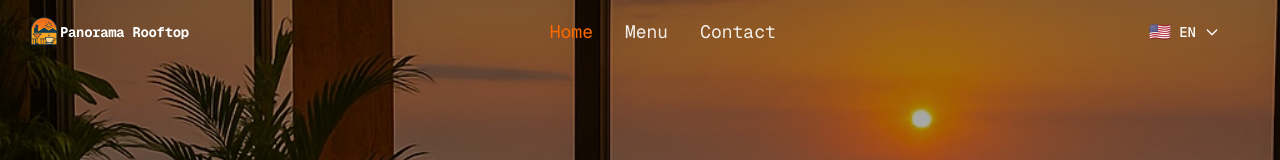
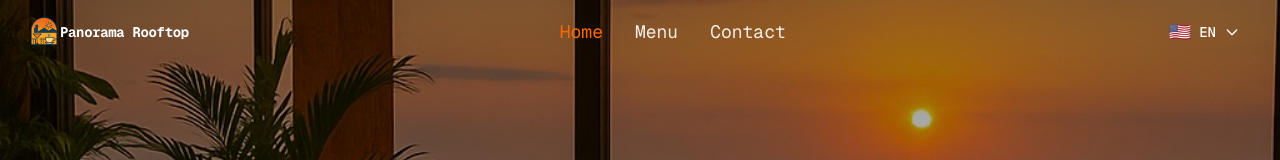
Before and after one commit to juxhinxhihani/panorama-rooftop, a Next.js app: page / in a window 1280 px wide. Shown: the top 160 px of the page. Built offline with nearby package versions, Linux system fonts and the light colour scheme.

Commit message:
Add Right Margin to Language Button

```diff
--- a/src/components/layout/Header.tsx
+++ b/src/components/layout/Header.tsx
@@ -77,7 +77,9 @@ export default function Header() {
 
             {/* Right side - Language selector and mobile menu */}
             <div className="flex items-center space-x-4">
-              <LanguageSelector isScrolled={isScrolled || pathname !== '/'} />
+              <div className="-mr-1">
+                <LanguageSelector isScrolled={isScrolled || pathname !== '/'} />
+              </div>
 
               {/* Mobile menu button */}
               <button
```
